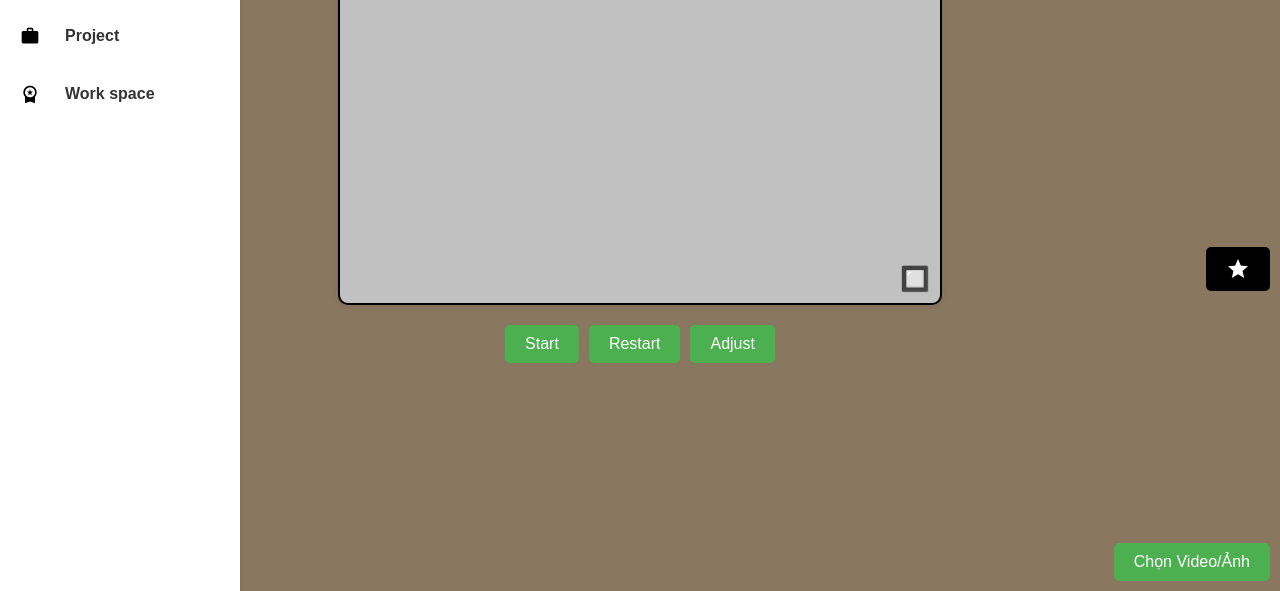
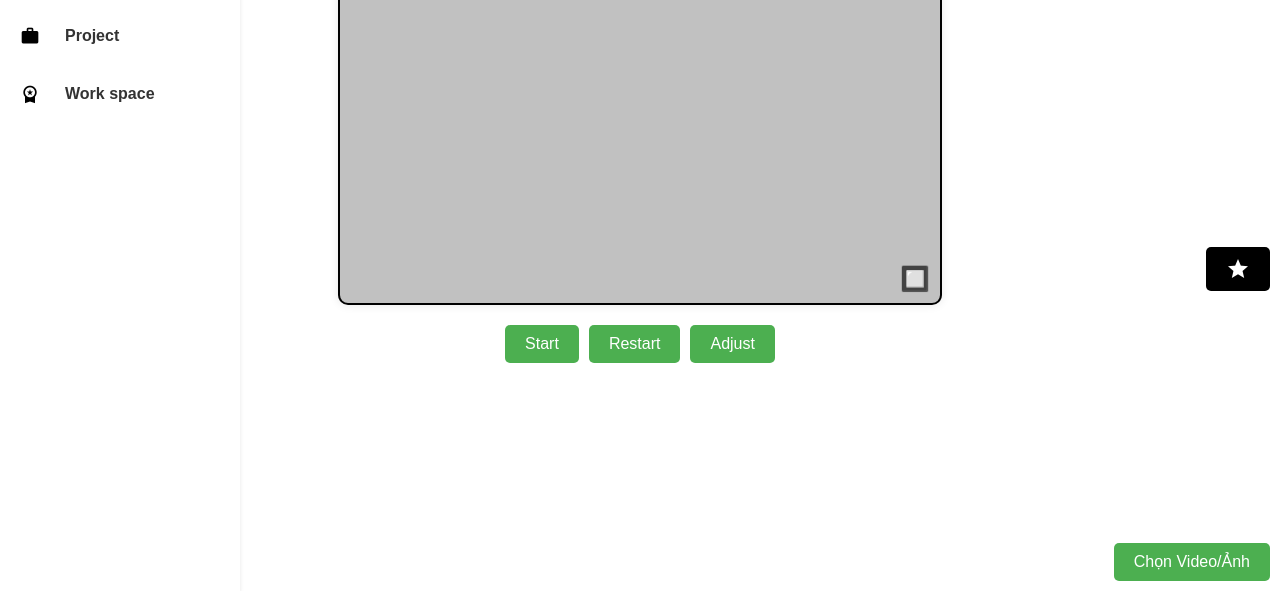
Before and after one commit to hieu22012003/hackathonproject, a website: page pomodoro.html in a window 1280 px wide. Shown: the part 209-800 px from the top of the page. Drawn offline with Linux system fonts and the light colour scheme.

Commit message:
Update pomodoro.html

```diff
--- a/pomodoro.html
+++ b/pomodoro.html
@@ -10,7 +10,6 @@
             font-family: Arial, sans-serif;
             margin: 0;
             padding: 0;
-            background-color: #8a7760;
         }
         .navbar {
             background-color: #fff;
```
